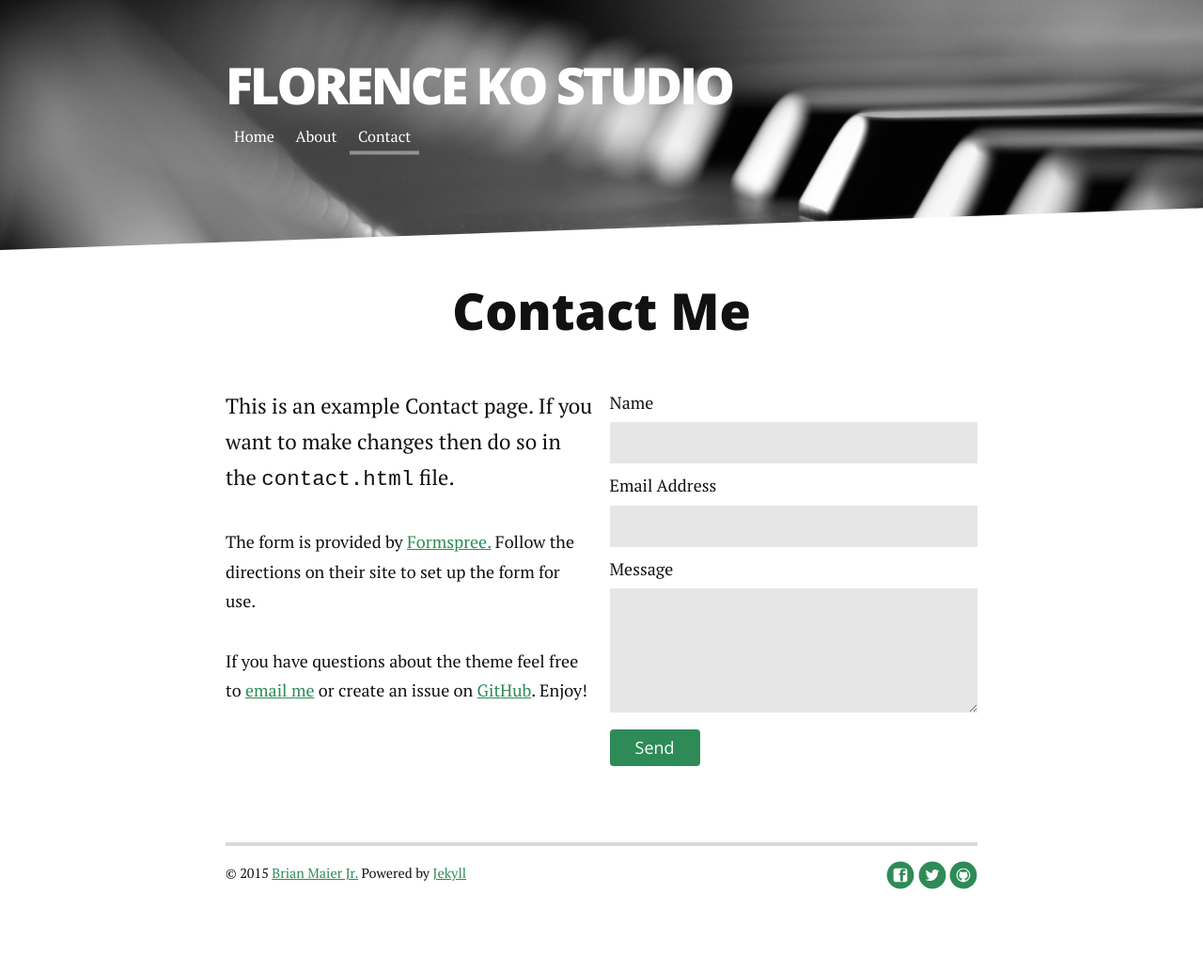
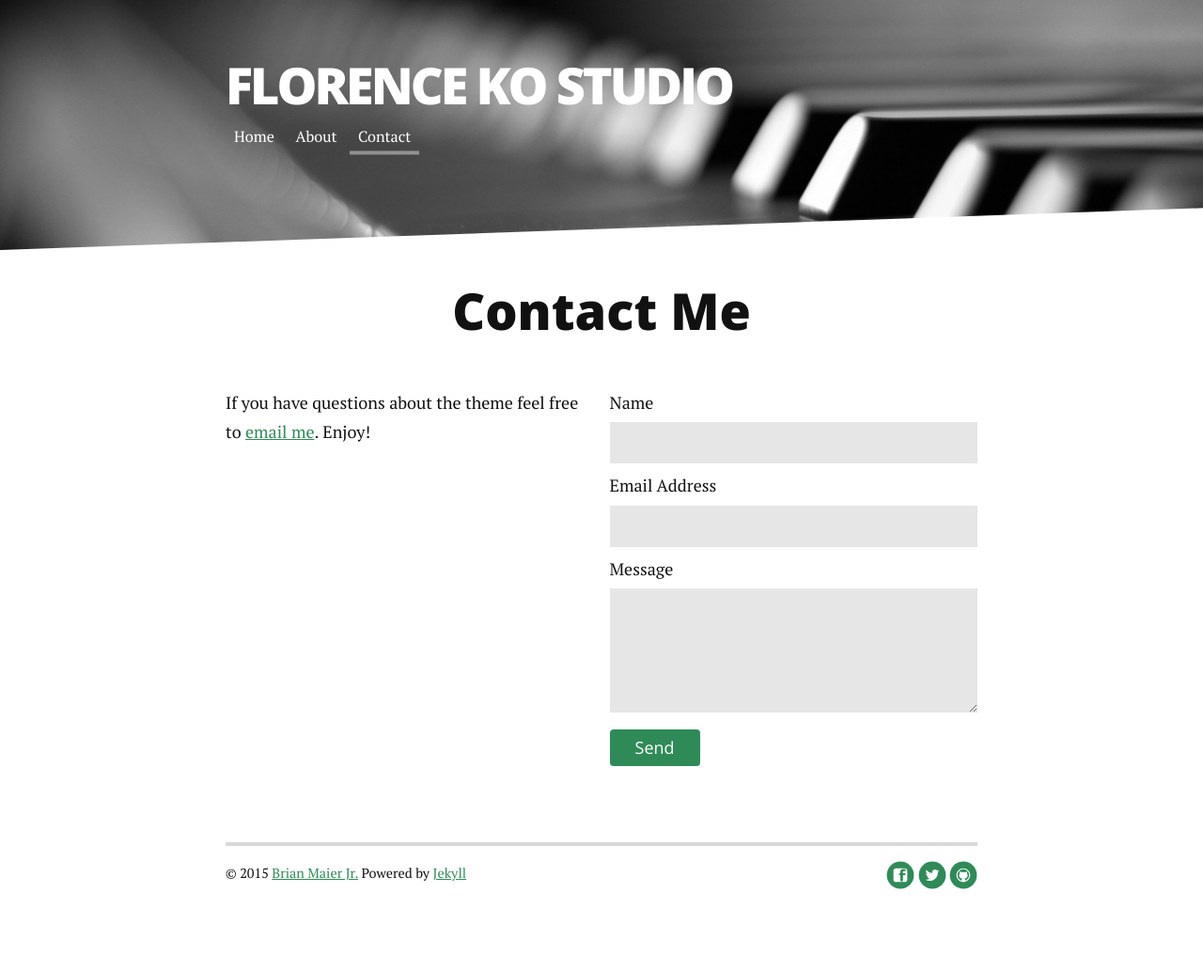
Before and after one commit to kerryzhou/kerryzhou.github.io, a Jekyll site: the page built from contact.md, in a window 1280 px wide. Shown: the whole page at 94% size. Built offline with Jekyll 4.4.1, drawn with Linux system fonts in a browser that asks for light colours; nearby versions of some CDN libraries; Markdown is read by kramdown in place of the engine named in the settings.

Commit message:
delete intro sentences

```diff
--- a/contact.md
+++ b/contact.md
@@ -6,9 +6,7 @@ title: Contact Florence Ko Studio
 <div id="contact">
   <h1 class="pageTitle">Contact Me</h1>
   <div class="contactContent">
-    <p class="intro">This is an example Contact page. If you want to make changes then do so in the <code>contact.html</code> file.</p>
-    <p>The form is provided by <a href="http://formspree.io/">Formspree.</a> Follow the directions on their site to set up the form for use.</p>
-    <p>If you have questions about the theme feel free to <a href="mailto:florenceko6@yahoo.com">email me</a> or create an issue on <a href="https://github.com/florence-ko/florence-ko.github.io">GitHub</a>. Enjoy!</p>
+    <p>If you have questions about the theme feel free to <a href="mailto:florenceko6@yahoo.com">email me</a>. Enjoy!</p>
   </div>
   <form action="http://formspree.io/florenceko6@yahoo.com">
     <label for="name">Name</label>
```
